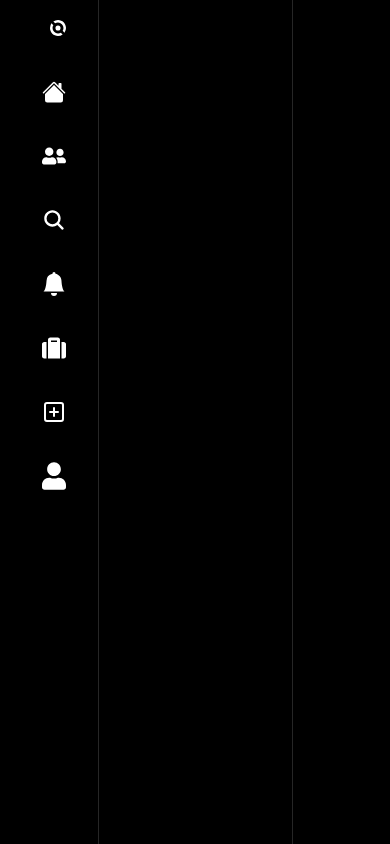
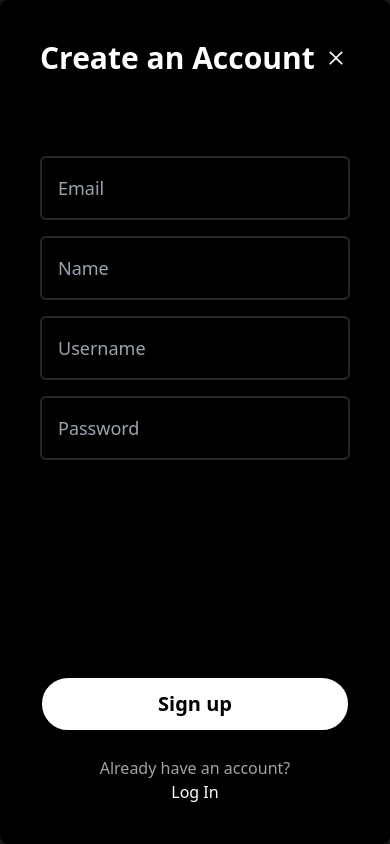
Before and after one commit to Alpha-o9/beta-version, a Next.js app: page / in a window 390 px wide. Built offline with nearby package versions, Linux system fonts and the light colour scheme; no server answers.

Commit message:
minor additions and bug fix

```diff
--- a/components/layout/FollowBar.tsx
+++ b/components/layout/FollowBar.tsx
@@ -1,4 +1,18 @@
-import useUsers from '@/hooks/useUsers';
+const FollowBar = ()=>{
+    return (
+        <div className = "px-6 py-5 hidden lg:block">
+            <div className = "bg-neutral-800 rounded-xl p-4">
+                <h2 className = "text-white text-xl font-semibold">Who to follow</h2>
+            </div>
+        </div>
+    )
+}
+
+export default FollowBar;
+
+
+
+/*import useUsers from '@/hooks/useUsers';
 import Avatar from '../Avatar';
 
 
@@ -30,3 +44,4 @@ const FollowBar = ()=>{
 }
 
 export default FollowBar;
+*/
--- a/components/layout/Sidebar.tsx
+++ b/components/layout/Sidebar.tsx
@@ -1,4 +1,6 @@
 import React from 'react';
+import {signOut} from 'next-auth/react';
+
 
 import {BsHouseFill,BsBellFill} from 'react-icons/bs';
 import {FaUser} from 'react-icons/fa';
@@ -10,9 +12,10 @@ import { IoSearch } from "react-icons/io5";
 
 import SidebarLogo from './SidebarLogo';
 import SidebarItem from './SidebarItem';
-
+import useCurrentUser from '@/hooks/useCurrentUser';
 
 const Sidebar = ()=>{
+    const {data:currentUser} = useCurrentUser
     const items = [
         {
             label:'Home',
@@ -21,27 +24,33 @@ const Sidebar = ()=>{
         },{
             label:'Connections',
             href:'/connections',
-            icon:FaUserFriends
+            icon:FaUserFriends,
+            auth:true
         },{
             label:'Search',
             href:'/search',
-            icon:IoSearch
+            icon:IoSearch,
+            auth:true
         },{
             label:'Notifications',
             href:'/notifications',
-            icon:BsBellFill
+            icon:BsBellFill,
+            auth:true
         },{
             label:'Jobs',
             href:'/jobs',
-            icon:FaSuitcase
+            icon:FaSuitcase,
+            auth:true
         },{
             label:'Create',
             href:'/create',
-            icon:FiPlusSquare
+            icon:FiPlusSquare,
+            auth:true
         },{
             label:'Profile',
             href:'/profile',
-            icon:FaUser
+            icon:FaUser,
+            auth:true
         }
     ];
     return (
@@ -57,9 +66,12 @@ const Sidebar = ()=>{
                         href = {item.href}
                         label = {item.label}
                         icon = {item.icon}
+                        auth = {item.auth}
                     />
                     ))}
-
+                    {currentUser && (
+                        <SidebarItem onClick={()=>signOut} icon={BiLogOut} label = "LogOut" />
+                    )}
                 </div>
             </div>
         </div>
--- a/components/layout/SidebarItem.tsx
+++ b/components/layout/SidebarItem.tsx
@@ -1,12 +1,16 @@
 import {IconType} from 'react-icons';
+import {useCallback} from 'react';
+import {useRouter} from 'next/router';
 
-
+import useCurrentUser from '@/hooks/useCurrentUser';
+import useLoginModal from '@/hooks/useLoginModal';
 
 interface SidebarItemProps{
     label: string;
     href: string;
     icon: IconType
     onClick?: () => void;
+    auth?:boolean;
 }
 
 
@@ -14,10 +18,26 @@ const SidebarItem:React.FC<SidebarItemProps>=({
     label,
     href,
     icon:Icon,
-    onClick
+    onClick,
+    auth
 })=>{
+
+    const loginModal = useLoginModal();
+    const {data:currentUser} = useCurrentUser();
+    const router = useRouter();
+    const handleClick = useCallback(()=>{
+        if(onClick){
+            return onClick();
+        }
+
+        if(auth && !currentUser){
+            loginModal.onOpen();
+        }else if(href){
+            router.push(href);
+        }
+    },[router,onClick,href,currentUser,auth,loginModal]);
     return(
-    <div className="felx flex-row items-center">
+    <div onClick = {handleClick} className="flex flex-row items-center">
         <div className="
             relative
             rouded-full
--- a/components/modals/LoginModal.tsx
+++ b/components/modals/LoginModal.tsx
@@ -28,7 +28,10 @@ const LoginModal = () => {
         try{
             setIsLoading(true);
 
-            //authentication
+            await signIn('credentials',{
+                email,
+                password
+            })
 
             loginModal.onClose();
         }catch(error){
@@ -48,6 +51,7 @@ const LoginModal = () => {
                 />
             <Input
                 placeholder="Password"
+                type="password"
                 onChange={(e) => setPassword(e.target.value)}
                 value = {password}
                 disabled = {isLoading}
--- a/components/modals/RegisterModal.tsx
+++ b/components/modals/RegisterModal.tsx
@@ -1,4 +1,8 @@
 import {useState,useCallback} from 'react';
+import axios from 'axios';
+import {toast} from 'react-hot-toast';
+import {signIn} from 'next-auth/react';
+
 
 import useLoginModal from '@/hooks/useLoginModal';
 import useRegisterModal from '@/hooks/useRegisterModal';
@@ -29,16 +33,28 @@ const RegisterModal = ()=>{
     const onSubmit = useCallback (async ()=>{
         try{
             setIsLoading(true);
-                await axios
-                //Authentication
+                await axios.post('/api/register',{
+                    email,
+                    password,
+                    username,
+                    name
+                });
+
+                toast.succes('Account Created!');
+
+                signIn('credentials',{
+                    email,
+                    password
+                });
 
             registerModal.onClose();
         }catch(error){
             console.log(error);
+            toast.error("something went Wrong!");
         }finally{
             setIsLoading(false);
         }
-    },[registerModal]);
+    },[registerModal,email,password,username,name]);
 
     const bodyContent = (
         <div className = "flex flex-col gap-4">
--- a/hooks/useRegisterModal.ts
+++ b/hooks/useRegisterModal.ts
@@ -7,7 +7,7 @@ interface RegisterModalStore{
 };
 
 const useRegisterModal = create<RegisterModalStore>((set)=>({
-    isOpen:false,
+    isOpen:true,
     onOpen: () => set({isOpen:true}),
     onClose: () => set({isOpen:false})
 }));
--- a/pages/_app.tsx
+++ b/pages/_app.tsx
@@ -18,7 +18,6 @@ export default function App({ Component,pageProps }:AppProps){
             <Layout>
                 <component {...pageProps} />
             </Layout>
-
         </SessionProvider>
     )
 }
--- a/pages/api/register.ts
+++ b/pages/api/register.ts
@@ -25,7 +25,7 @@ export default async function handler(
         });
 
         return res.status(200).json(user);
-    }catch error{
+    }catch (error){
         console.log(error)
         return res.status(400).end()
     }
```
